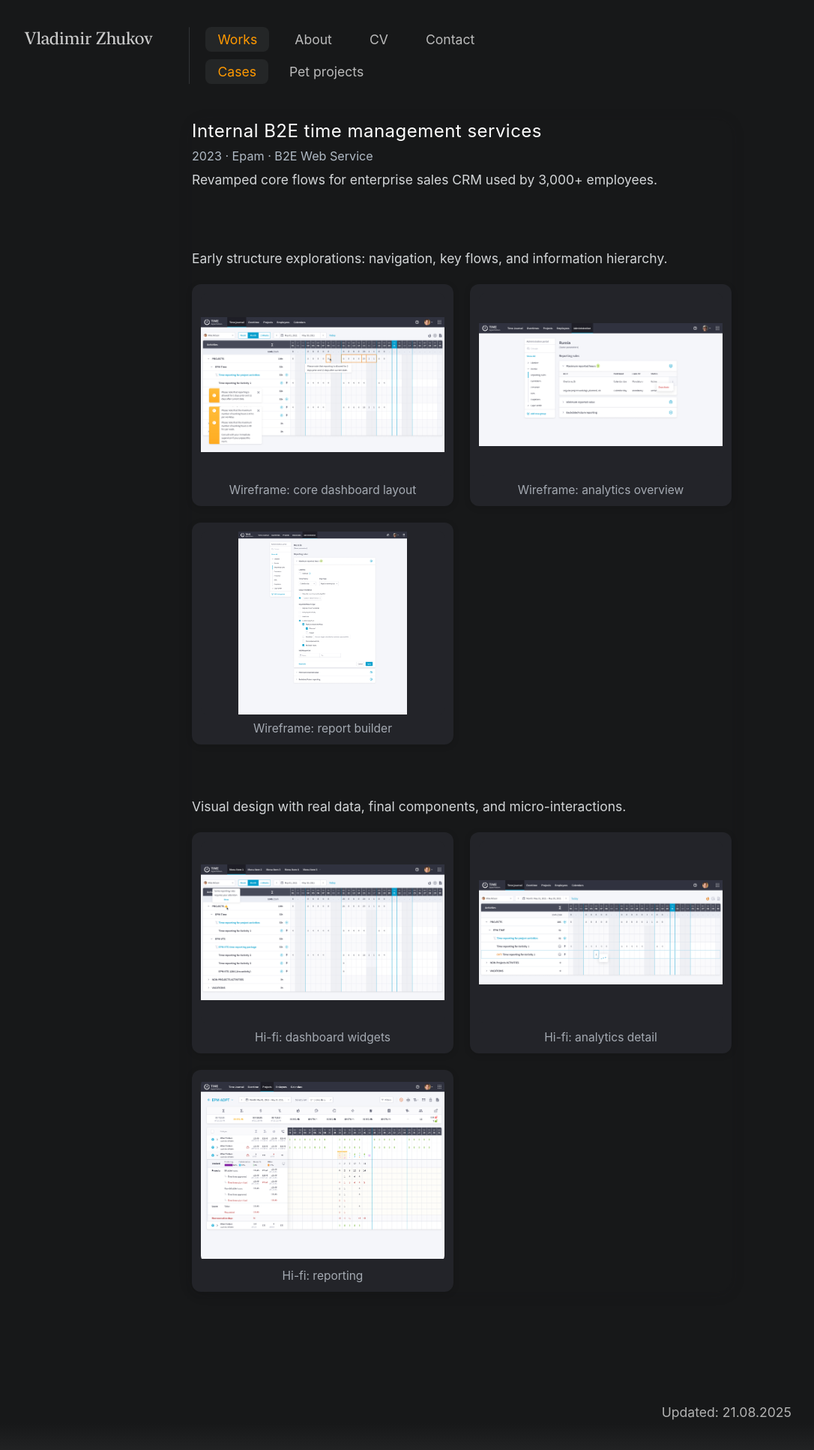
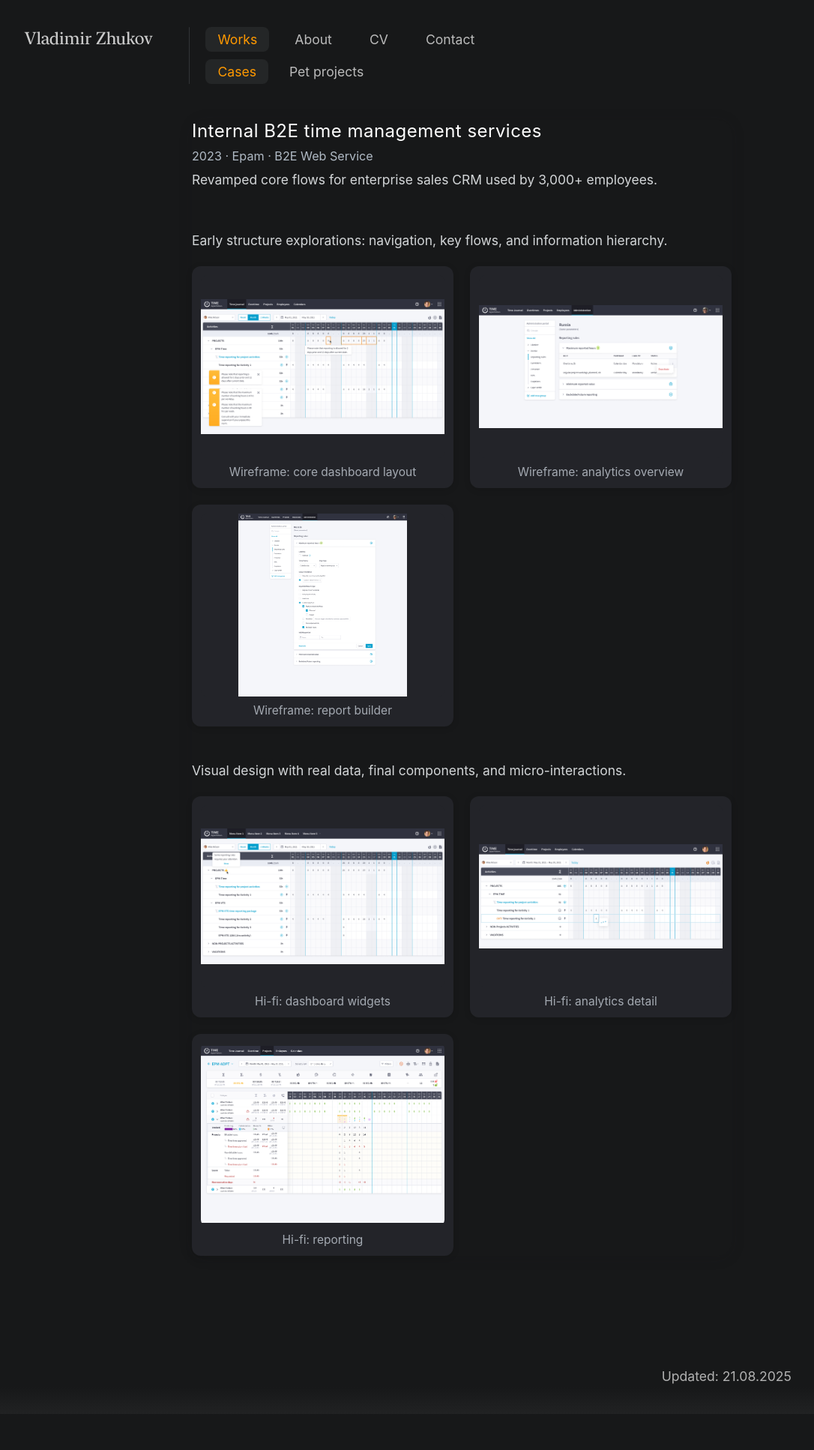
Before and after one commit to uxiscool/experience, a Jekyll site: the page built from cases.md, in a window 1280 px wide. Shown: the whole page at 75% size, without its empty margins (24-1110 px from the left). Built offline with Jekyll 4.4.1, drawn with Linux system fonts in a browser that asks for light colours; after the commit the page ends 1886 px from its top, so only the background shows below that.

Commit message:
Add files via upload

```diff
--- a/css/main.css
+++ b/css/main.css
@@ -352,7 +352,7 @@ section { padding-top: 2rem; }
   font-size: 1.09rem;
   color: #e2e5e7;
   opacity: .93;
-  margin-top: 48px;   /* заданный зазор перед блоком этапа */
+  margin-top: 24px;   /* заданный зазор перед блоком этапа */
 }
 
 /* Галерея кейса: авто-подбор на ≥1200px, ниже — контролируемая лесенка */
```
